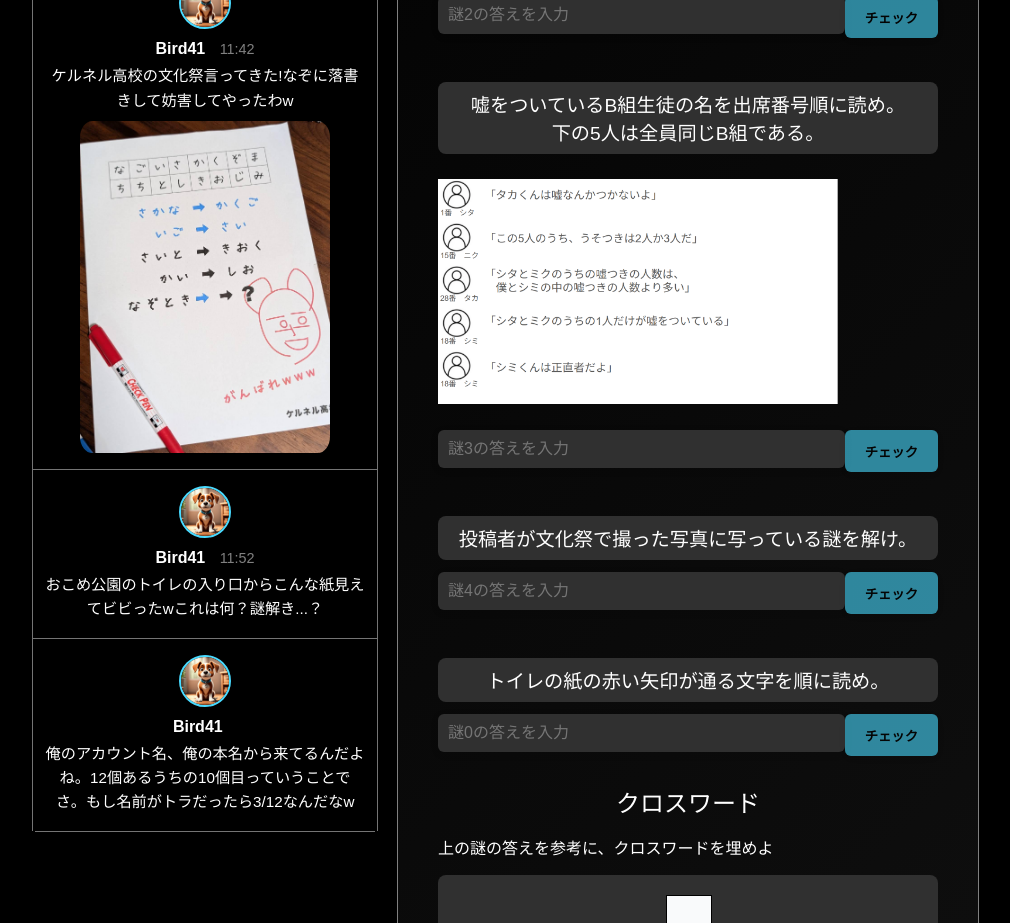
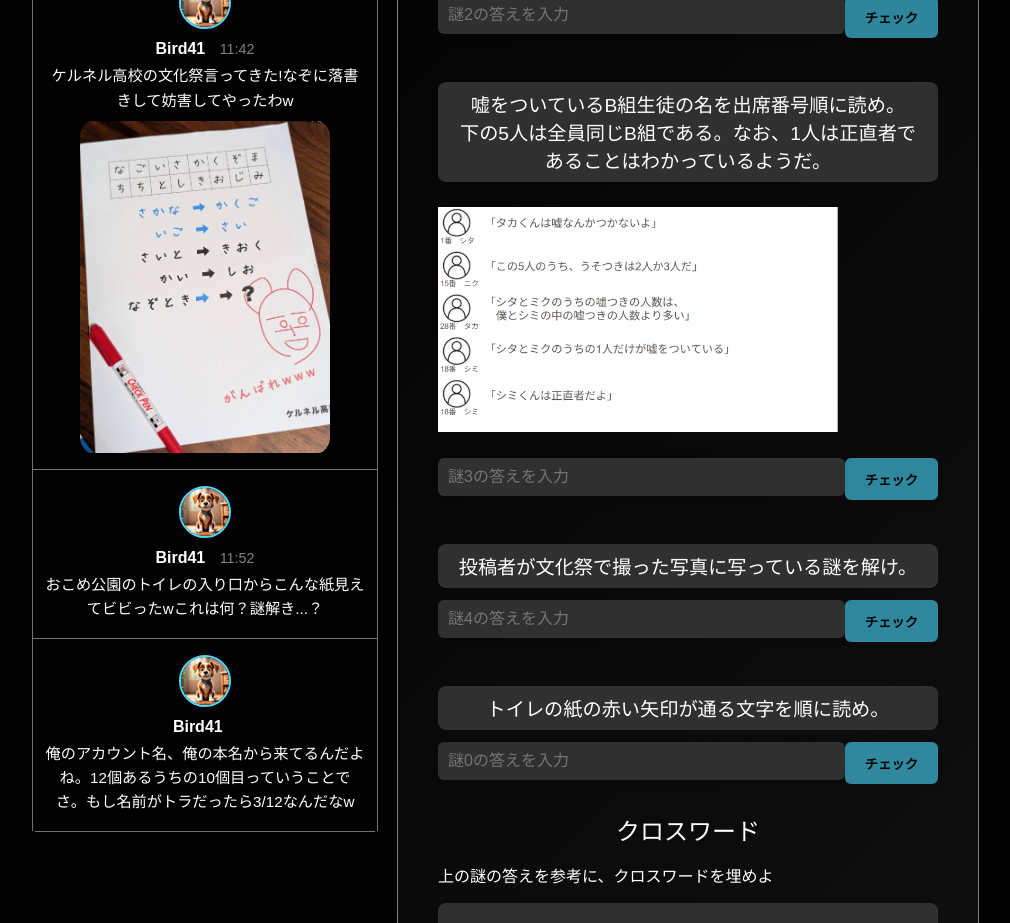
Before and after one commit to Falcon-SM/3AHR_bunkasaiWebapp, a Next.js app: page /riddles/4 in a window 1280 px wide. Shown: the part 880-1803 px from the top of the page, without its empty margins (45-1055 px from the left). Built offline with nearby package versions, Linux system fonts and the light colour scheme.

Commit message:
１人は正直もの

```diff
--- a/src/app/riddles/1/page.tsx
+++ b/src/app/riddles/1/page.tsx
@@ -19,7 +19,7 @@ const crosshuto=[8,34,25,10,20,14]
 const mondai = [
     "左下の水色の四角から右上の水色の四角へ向かえ。\n壁にぶつかるまで曲がれない。\nまた、右にしか曲がることができない。\n通った文字を順に読め。",
     "？に入るイラストが表す言葉は？",
-    "嘘をついているB組生徒の名を出席番号順に読め。\n下の5人は全員同じB組である。",
+    "嘘をついているB組生徒の名を出席番号順に読め。\n下の5人は全員同じB組である。なお、1人は正直者であることはわかっているようだ。",
     "投稿者が文化祭で撮った写真に写っている謎を解け。",
     "トイレの紙の赤い矢印が通る文字を順に読め。"
 ]
--- a/src/app/riddles/4/page.tsx
+++ b/src/app/riddles/4/page.tsx
@@ -19,7 +19,7 @@ const crosshuto=[8,34,25,10,20,14]
 const mondai = [
     "左下の水色の四角から右上の水色の四角へ向かえ。\n壁にぶつかるまで曲がれない。\nまた、右にしか曲がることができない。\n通った文字を順に読め。",
     "？に入るイラストが表す言葉は？",
-    "嘘をついているB組生徒の名を出席番号順に読め。\n下の5人は全員同じB組である。",
+    "嘘をついているB組生徒の名を出席番号順に読め。\n下の5人は全員同じB組である。なお、1人は正直者であることはわかっているようだ。",
     "投稿者が文化祭で撮った写真に写っている謎を解け。",
     "トイレの紙の赤い矢印が通る文字を順に読め。"
 ]
```
